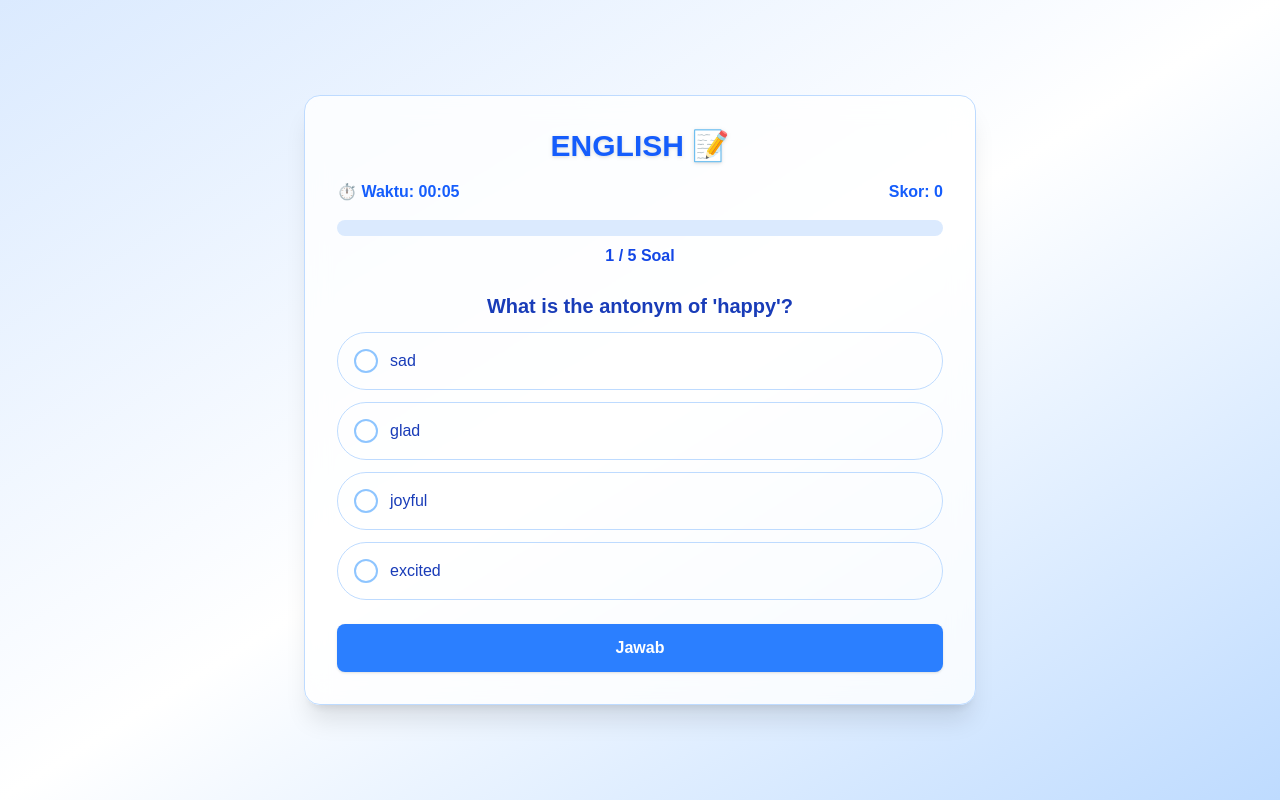
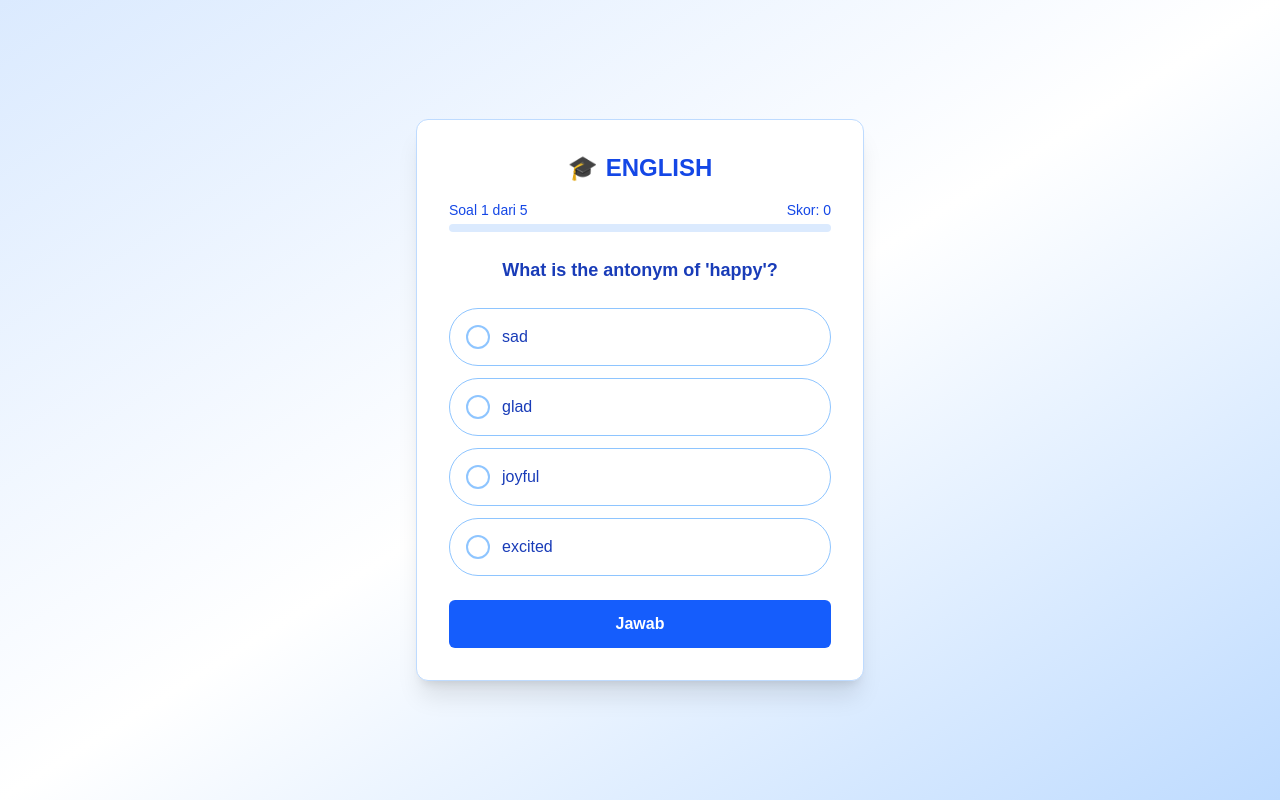
Before and after one commit to serviaa/eduqz.sarasa, a Next.js app: page /english in a window 1280 px wide. Built offline with nearby package versions, Linux system fonts and the light colour scheme.

Commit message:
update kuis

```diff
--- a/app/components/QuizPage.jsx
+++ b/app/components/QuizPage.jsx
@@ -12,7 +12,6 @@ export default function QuizPage({ questions, category }) {
   const [wrongCount, setWrongCount] = useState(0);
   const [startTime, setStartTime] = useState(Date.now());
   const [elapsed, setElapsed] = useState(0);
-  const [endTime, setEndTime] = useState(null);
 
   useEffect(() => {
     if (!showScore) {
@@ -43,7 +42,6 @@ export default function QuizPage({ questions, category }) {
       setCurrentQuestion(next);
     } else {
       setShowScore(true);
-      setEndTime(new Date()); // Catat waktu selesai kuis
     }
   };
 
@@ -54,97 +52,93 @@ export default function QuizPage({ questions, category }) {
     return `${m < 10 ? '0' : ''}${m}:${s < 10 ? '0' : ''}${s}`;
   };
 
-  // Format tanggal selesai kuis
-  const formatEndTime = (date) => {
-    if (!date) return '';
-    return new Intl.DateTimeFormat('id-ID', {
-      weekday: 'long',
-      year: 'numeric',
-      month: 'long',
-      day: 'numeric',
-      hour: '2-digit',
-      minute: '2-digit'
-    }).format(date);
-  };
-
   // Progress bar
   const progressPercent = Math.round(((currentQuestion + (showScore ? 1 : 0)) / questions.length) * 100);
 
+  // Hitung persen skor
+  const scorePercent = Math.round((score / questions.length) * 100);
+
+  // Fungsi untuk reload kuis (reset state)
+  const ulangiKuis = () => {
+    setCurrentQuestion(0);
+    setScore(0);
+    setSelectedAnswer('');
+    setShowScore(false);
+    setShowExplanation(false);
+    setCorrectCount(0);
+    setWrongCount(0);
+    setStartTime(Date.now());
+    setElapsed(0);
+  };
+
   return (
     <div className="min-h-screen bg-gradient-to-br from-blue-100 via-white to-blue-200 flex items-center justify-center p-6">
-      <div className="bg-white/80 backdrop-blur-md rounded-2xl shadow-xl p-8 max-w-2xl w-full border border-blue-200 relative">
-        {/* Judul */}
-        <h1 className="text-3xl font-bold text-blue-600 mb-4 text-center flex items-center justify-center gap-2 drop-shadow">
-          {category.replace('-', ' ').toUpperCase()} <span>📝</span>
+      <div className="bg-white rounded-xl shadow-xl p-8 max-w-md w-full border border-blue-200">
+        {/* Judul Kuis */}
+        <h1 className="text-2xl font-bold text-blue-700 mb-4 text-center flex justify-center items-center gap-2">
+          <span className="text-2xl">🎓</span> {category.replace('-', ' ').toUpperCase()}
         </h1>
 
-        {/* Progress & Timer */}
+        {/* Progress bar & skor saat kuis berjalan */}
         {!showScore && (
           <>
-            <div className="flex justify-between items-center mb-4">
-              <span className="text-blue-600 font-bold">⏱️ Waktu: {formatTime(elapsed)}</span>
-              <span className="text-blue-600 font-bold">Skor: {score}</span>
+            <div className="flex justify-between mb-1 text-sm text-blue-700 font-medium">
+              <div>Soal {currentQuestion + 1} dari {questions.length}</div>
+              <div>Skor: {score}</div>
             </div>
-
-            <div className="w-full h-4 bg-blue-100 rounded-full mb-2 overflow-hidden">
+            <div className="w-full h-2 bg-blue-100 rounded-full overflow-hidden mb-6">
               <div
-                className="h-4 bg-gradient-to-r from-blue-400 to-blue-600 rounded-full transition-all duration-500"
+                className="h-2 bg-gradient-to-r from-blue-500 to-blue-700 rounded-full transition-all duration-500"
                 style={{ width: `${progressPercent}%` }}
-              ></div>
-            </div>
-
-            <div className="text-center text-blue-700 font-semibold mb-6">
-              {currentQuestion + 1} / {questions.length} Soal
+              />
             </div>
           </>
         )}
 
-        {/* Hasil akhir */}
+        {/* Tampilkan hasil akhir */}
         {showScore ? (
           <div className="text-center">
-            <p className="text-xl text-blue-700 mb-4">Hasil Kuis Anda:</p>
+            <p className="text-green-700 font-semibold text-lg mb-4">
+              Kuis Selesai! <span>🎉</span>
+            </p>
 
-            <div className="flex justify-center gap-8 mb-6">
-              <div className="bg-blue-100 rounded-xl p-4 shadow text-blue-700 font-bold">
-                ✅ Benar: {correctCount}
-              </div>
-              <div className="bg-blue-100 rounded-xl p-4 shadow text-blue-700 font-bold">
-                ❌ Salah: {wrongCount}
-              </div>
+            <div className="bg-green-100 rounded-md py-6 mb-6">
+              <p className="text-3xl font-bold text-green-700">{score}/{questions.length}</p>
+              <p className="text-green-600">Skor Anda: {scorePercent}%</p>
             </div>
 
-            <p className="text-5xl font-extrabold text-blue-600 mb-4">{score} / {questions.length}</p>
+            <button
+              onClick={ulangiKuis}
+              className="bg-blue-600 text-white rounded-md py-3 px-6 mb-3 w-full hover:bg-blue-700 transition"
+            >
+              Ulangi Kuis
+            </button>
 
-            <p className="text-lg text-blue-700 mb-1">
-              Waktu pengerjaan: <span className="font-bold">{formatTime(elapsed)}</span>
-            </p>
-
-            <p className="text-sm text-blue-500 mb-6 italic">
-              Selesai pada: {formatEndTime(endTime)}
-            </p>
-
-            <Link href="/" className="bg-blue-500 text-white py-3 px-6 rounded-xl shadow hover:bg-blue-600">
-              🔙 Kembali ke Home
+            <Link
+              href="/"
+              className="bg-gray-600 text-white rounded-md py-3 px-6 w-full block hover:bg-gray-700 transition"
+            >
+              Kembali ke Home
             </Link>
           </div>
         ) : (
           <>
-            <div className="mb-6">
-              <h2 className="text-xl font-semibold text-blue-800 mb-3 text-center">
+            {/* Soal dan pilihan jawaban */}
+            <div className="mb-6 text-center text-blue-800 font-semibold text-lg">
               {questions[currentQuestion].question}
-              </h2>
+            </div>
 
-              <div className="space-y-3">
-                {questions[currentQuestion].options.map((opt, i) => (
+            <div className="space-y-3 mb-6">
+              {questions[currentQuestion].options.map((opt, idx) => (
                 <label
-                    key={i}
+                  key={idx}
                   className={`flex items-center gap-3 p-4 border rounded-full cursor-pointer transition-all
-                      ${selectedAnswer === opt ? 'bg-blue-100 border-blue-400 scale-105' : 'border-blue-200'}
-                      hover:bg-blue-50 hover:border-blue-300`}
+                    ${selectedAnswer === opt ? 'bg-blue-100 border-blue-500 scale-105' : 'border-blue-300'}
+                    hover:bg-blue-50 hover:border-blue-400`}
                 >
                   <span
                     className={`w-6 h-6 flex items-center justify-center rounded-full border-2
-                        ${selectedAnswer === opt ? 'border-blue-500 bg-blue-400' : 'border-blue-300 bg-white'}
+                      ${selectedAnswer === opt ? 'border-blue-600 bg-blue-500' : 'border-blue-300 bg-white'}
                       transition-all`}
                   >
                     {selectedAnswer === opt && (
@@ -162,24 +156,31 @@ export default function QuizPage({ questions, category }) {
                 </label>
               ))}
             </div>
-            </div>
 
+            {/* Tombol dan penjelasan jawaban */}
             {showExplanation ? (
               <div className="text-center">
-                <p className={`text-lg font-semibold mb-3 ${
-                  selectedAnswer === questions[currentQuestion].correct ? 'text-green-600' : 'text-red-500'
-                }`}>
+                <p
+                  className={`text-lg font-semibold mb-3 ${
+                    selectedAnswer === questions[currentQuestion].correct
+                      ? 'text-green-600'
+                      : 'text-red-500'
+                  }`}
+                >
                   {selectedAnswer === questions[currentQuestion].correct ? 'Benar!' : 'Salah'}
                 </p>
                 <p className="mb-6 text-blue-700">{questions[currentQuestion].explanation}</p>
-                <button onClick={handleNext} className="bg-blue-500 text-white px-6 py-3 rounded-lg shadow hover:bg-blue-600">
+                <button
+                  onClick={handleNext}
+                  className="bg-blue-600 text-white py-3 px-6 rounded-md hover:bg-blue-700 transition"
+                >
                   {currentQuestion + 1 === questions.length ? 'Lihat Skor' : 'Soal Selanjutnya'}
                 </button>
               </div>
             ) : (
               <button
                 onClick={handleAnswer}
-                className="bg-blue-500 text-white py-3 px-6 rounded-lg shadow hover:bg-blue-600 w-full font-semibold"
+                className="bg-blue-600 text-white py-3 px-6 rounded-md w-full hover:bg-blue-700 transition font-semibold"
               >
                 Jawab
               </button>
```
Lines whose indentation alone changed are shown as unchanged.
